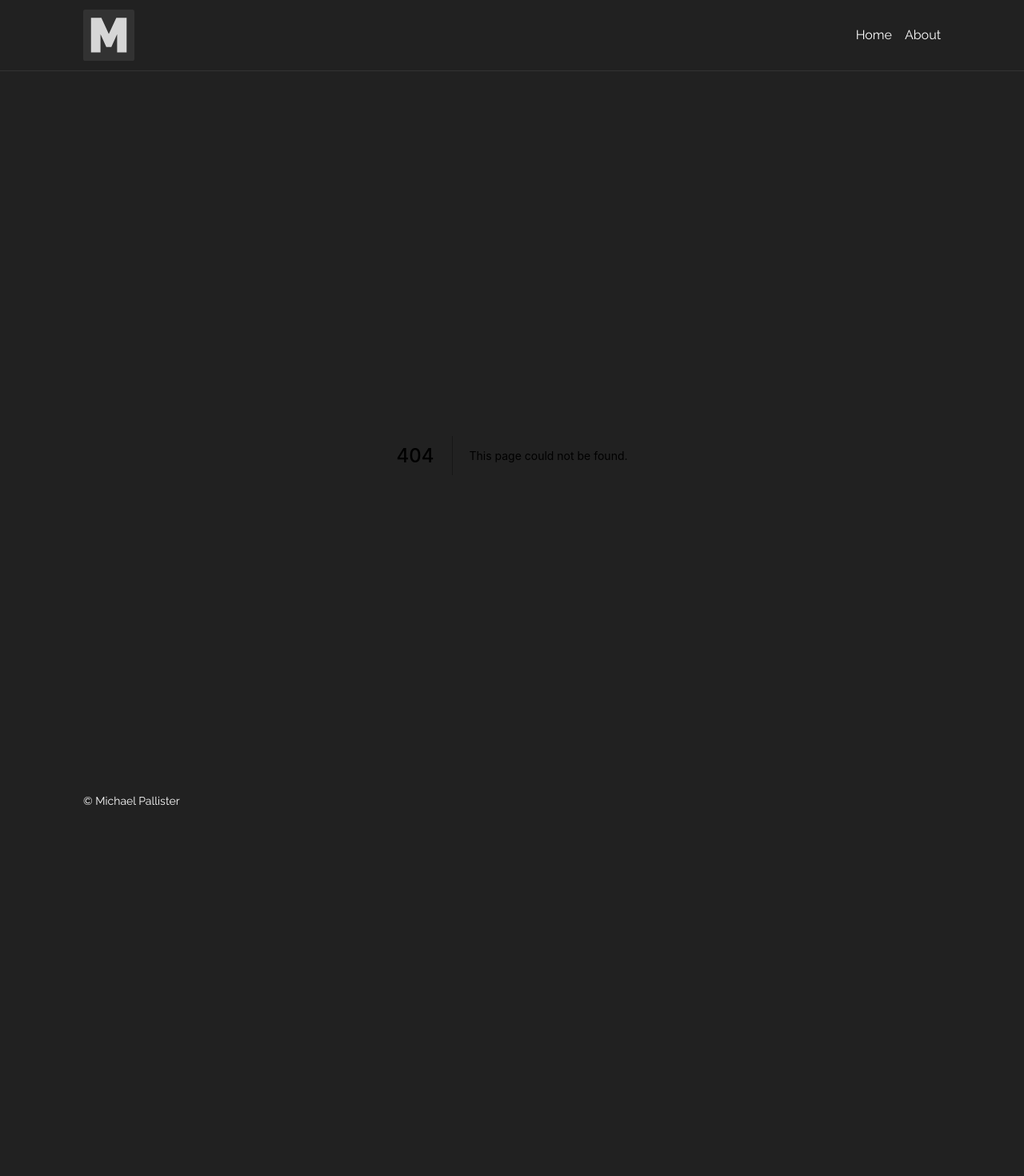
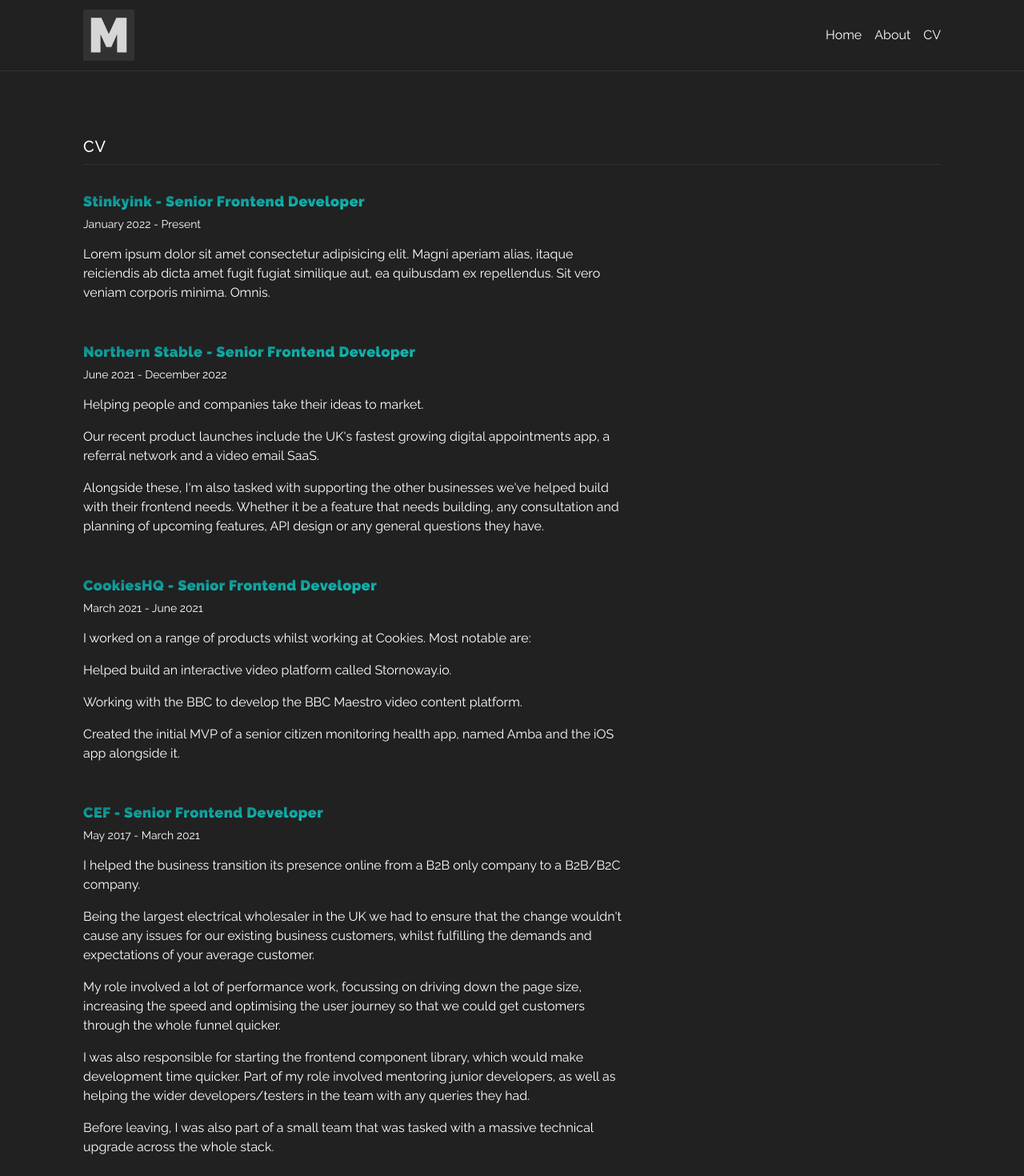
Before and after one commit to michaelpallister/michaelpallister.dev, a Next.js app: page /cv in a window 1280 px wide. Before the commit this address had no page. Shown: the top 1470 px of the page at 80% size. Before the commit the page ends 1033 px from the top, so only its background shows below. Built offline with nearby package versions, Linux system fonts and the light colour scheme.

Commit message:
Adding CV, extend colours instead of overwriting

```diff
--- a/pages/_app.tsx
+++ b/pages/_app.tsx
@@ -28,10 +28,17 @@ function MyApp({ Component, pageProps }: AppProps) {
           </Link>
           <nav>
             <Link href='/'>
-              <a className='hover:underline text-white mr-4'>Home</a>
+              <a className='hover:underline text-white  hover:text-cyan mr-4'>
+                Home
+              </a>
             </Link>
             <Link href='/about'>
-              <a className='hover:underline text-white'>About</a>
+              <a className='hover:underline text-white  hover:text-cyan mr-4'>
+                About
+              </a>
+            </Link>
+            <Link href='/cv'>
+              <a className='hover:underline text-white hover:text-cyan'>CV</a>
             </Link>
           </nav>
         </div>
--- a/pages/about/index.tsx
+++ b/pages/about/index.tsx
@@ -33,7 +33,7 @@ const About = (props: Games) => {
       </Head>
 
       <main className='container'>
-        <h1 className='about__heading'>About me</h1>
+        <h1 className='heading'>About me</h1>
         <p className='text-xl mt-2 lg:mt-4 text-white'>
           Hi, I&#39;m Michael Pallister. A developer from the North East of
           England. I have over a decade of experience working on projects of all
@@ -53,7 +53,7 @@ const About = (props: Games) => {
           electronics and running.
         </p>
         <section>
-          <h2 className='about__heading mt-20'>Recently played</h2>
+          <h2 className='heading mt-20'>Recently played</h2>
           <ul className='mb-10 grid md:grid-cols-2 lg:grid-cols-3 gap-2 md:gap-4'>
             {games}
           </ul>
--- /dev/null
+++ b/pages/cv/index.js
@@ -0,0 +1,165 @@
+import Head from 'next/head';
+
+const CV = () => {
+  return (
+    <>
+      <Head>
+        <title>
+          CV | Michael Pallister | Frontend Developer | michaelpallister.dev
+        </title>
+      </Head>
+      <main className='container'>
+        <h1 className='heading mb-8'>CV</h1>
+        <section className='job'>
+          <h2 className='job__title'>Stinkyink - Senior Frontend Developer</h2>
+          <p className='job__date'>January 2022 - Present</p>
+          <p>
+            Lorem ipsum dolor sit amet consectetur adipisicing elit. Magni
+            aperiam alias, itaque reiciendis ab dicta amet fugit fugiat
+            similique aut, ea quibusdam ex repellendus. Sit vero veniam corporis
+            minima. Omnis.
+          </p>
+        </section>
+        <section className='job'>
+          <h2 className='job__title'>
+            Northern Stable - Senior Frontend Developer
+          </h2>
+          <p className='job__date'>June 2021 - December 2022</p>
+          <p>Helping people and companies take their ideas to market.</p>
+          <p>
+            Our recent product launches include the UK's fastest growing digital
+            appointments app, a referral network and a video email SaaS.
+          </p>
+          <p>
+            Alongside these, I'm also tasked with supporting the other
+            businesses we've helped build with their frontend needs. Whether it
+            be a feature that needs building, any consultation and planning of
+            upcoming features, API design or any general questions they have.
+          </p>
+        </section>
+        <section className='job'>
+          <h2 className='job__title'>CookiesHQ - Senior Frontend Developer</h2>
+          <p className='job__date'>March 2021 - June 2021</p>
+          <p>
+            I worked on a range of products whilst working at Cookies. Most
+            notable are:
+          </p>
+          <p>Helped build an interactive video platform called Stornoway.io.</p>
+          <p>
+            Working with the BBC to develop the BBC Maestro video content
+            platform.
+          </p>
+          <p>
+            Created the initial MVP of a senior citizen monitoring health app,
+            named Amba and the iOS app alongside it.
+          </p>
+        </section>
+        <section className='job'>
+          <h2 className='job__title'>CEF - Senior Frontend Developer</h2>
+          <p className='job__date'>May 2017 - March 2021</p>
+          <p>
+            I helped the business transition its presence online from a B2B only
+            company to a B2B/B2C company.
+          </p>
+          <p>
+            Being the largest electrical wholesaler in the UK we had to ensure
+            that the change wouldn't cause any issues for our existing business
+            customers, whilst fulfilling the demands and expectations of your
+            average customer.
+          </p>
+          <p>
+            My role involved a lot of performance work, focussing on driving
+            down the page size, increasing the speed and optimising the user
+            journey so that we could get customers through the whole funnel
+            quicker.
+          </p>
+          <p>
+            I was also responsible for starting the frontend component library,
+            which would make development time quicker. Part of my role involved
+            mentoring junior developers, as well as helping the wider
+            developers/testers in the team with any queries they had.
+          </p>
+          <p>
+            Before leaving, I was also part of a small team that was tasked with
+            a massive technical upgrade across the whole stack.
+          </p>
+        </section>
+        <section className='job'>
+          <h2 className='job__title'>Visualsoft - Senior Frontend Developer</h2>
+          <p className='job__date'>April 2013 - May 2017</p>
+          <p>
+            Working as part of the R&amp;D team I was responsible for pushing
+            the frontend of the codebase forward. Trying to always be ahead of
+            the curve in e-commerce and giving the clients access to features
+            they needed before they knew they needed them.
+          </p>
+          <p>
+            I helped build the companies first responsive website, which then
+            led to re-writing the bulk of the component library to be
+            responsive.
+          </p>
+          <p>
+            I was also part of a small team that rolled out the coding standards
+            documentation to the company for all developers and responsible for
+            checking all frontend code that was going into the codebase met the
+            standards we had outlined.
+          </p>
+        </section>
+        <section className='job'>
+          <h2 className='job__title'>Teesside University - Web Developer</h2>
+          <p className='job__date'>September 2012 - April 2013</p>
+          <p>
+            I was responsible for maintaining and developing the University
+            website, across the full-stack.
+          </p>
+          <p>
+            I was responsible for creating prototypes for features which would
+            then be turned into designs before I would eventually build them.
+          </p>
+          <p>
+            Alongside this, I was helping build a custom CMS to make it easier
+            for other internal departments to update their area's of the
+            website.
+          </p>
+          <p>
+            I was also responsible for creating internal tooling, allowing
+            departments to visualise the data we were collecting on the site
+            quicker and easier.
+          </p>
+        </section>
+        <section className='job'>
+          <h2 className='job__title'>Visualsoft - Web Developer</h2>
+          <p className='job__date'>Jul 2010 - September 2012</p>
+          <p>
+            Initially, my role was split between frontend work and helping out
+            in the new in the technical support team, dealing with existing
+            client bugs and dealing with their queries.
+          </p>
+          <p>
+            I helped build the customer knowledge base, allowing customers to
+            search for their question before submitting them. This ended up
+            cutting the number of duplicate requests we had down drastically.
+          </p>
+          <p>
+            Working in the frontend team I was creating sites from PSDs supplied
+            by the designers. I noticed a lot of repeat components and started
+            to document these. This led to me being moved from the support role
+            into a role where I was helping build out the component library
+            which would then be used by all developers to cut down the build
+            time of any site.
+          </p>
+          <h3 className='mb-2 font-medium'>Tech Stack:</h3>
+          <ul className='tags'>
+            <li className='tag'>HTML</li>
+            <li className='tag'>CSS</li>
+            <li className='tag'>Javascript</li>
+            <li className='tag'>jQuery</li>
+            <li className='tag'>PHP</li>
+          </ul>
+        </section>
+      </main>
+    </>
+  );
+};
+
+export default CV;
--- a/styles/globals.css
+++ b/styles/globals.css
@@ -5,6 +5,15 @@
 body {
   min-height: 100vh;
   text-rendering: optimizeSpeed;
+}
+
+h1,
+h2,
+h3,
+p,
+ul,
+li {
+  @apply text-white;
 }
 
 .container {
@@ -23,6 +32,31 @@ body {
   @apply bg-surfie-green text-white;
 }
 
-.about__heading {
+.heading {
   @apply text-xl font-medium flex items-center text-white uppercase border-b border-mine-shaft-solid pb-2 tracking-wider;
 }
+
+.job {
+  @apply mb-12;
+}
+
+.job__title {
+  @apply text-lg font-black mb-1 text-transparent tracking-wide bg-clip-text bg-gradient-to-br to-cyan from-surfie-green;
+}
+
+.job__date {
+  @apply text-sm mb-4;
+}
+
+.job p:not(.job__date) {
+  @apply mb-4;
+  max-width: 70ch;
+}
+
+.tags {
+  @apply flex gap-2;
+}
+
+.tag {
+  @apply bg-mine-shaft-solid text-white text-xs px-3 py-2 rounded;
+}
--- a/tailwind.config.js
+++ b/tailwind.config.js
@@ -6,6 +6,7 @@ module.exports = {
     './components/**/*.{js,ts,jsx,tsx}',
   ],
   theme: {
+    extend: {
       colors: {
         'mine-shaft': '#212121',
         'mine-shaft-solid': '#323232',
@@ -13,7 +14,6 @@ module.exports = {
         cyan: '#14FFEC',
         white: '#fff',
       },
-    extend: {
       fontFamily: {
         sans: ['Raleway', ...defaultTheme.fontFamily.sans],
       },
```
Lines whose indentation alone changed are shown as unchanged.
